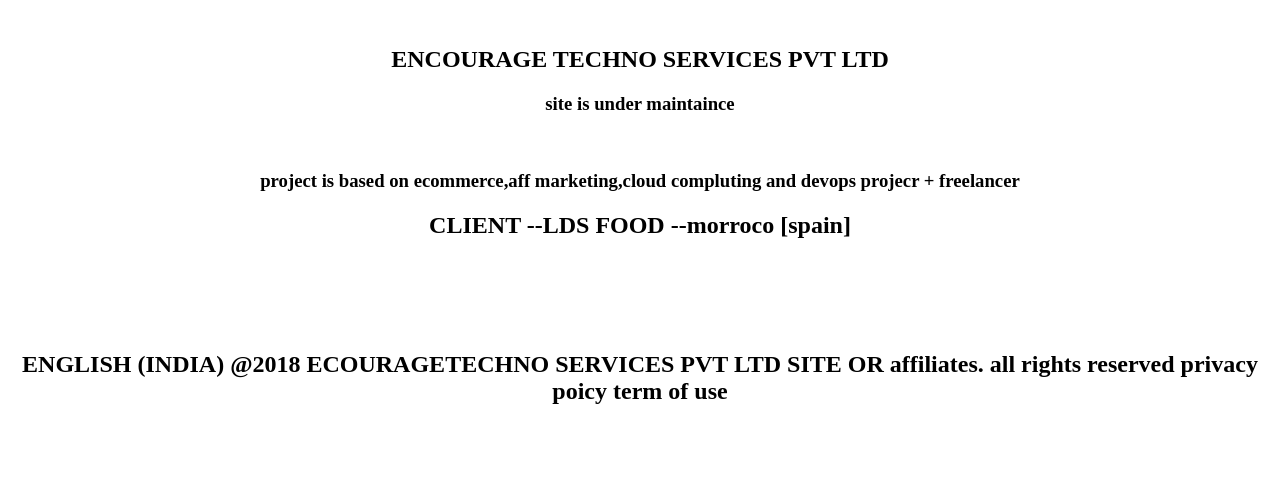
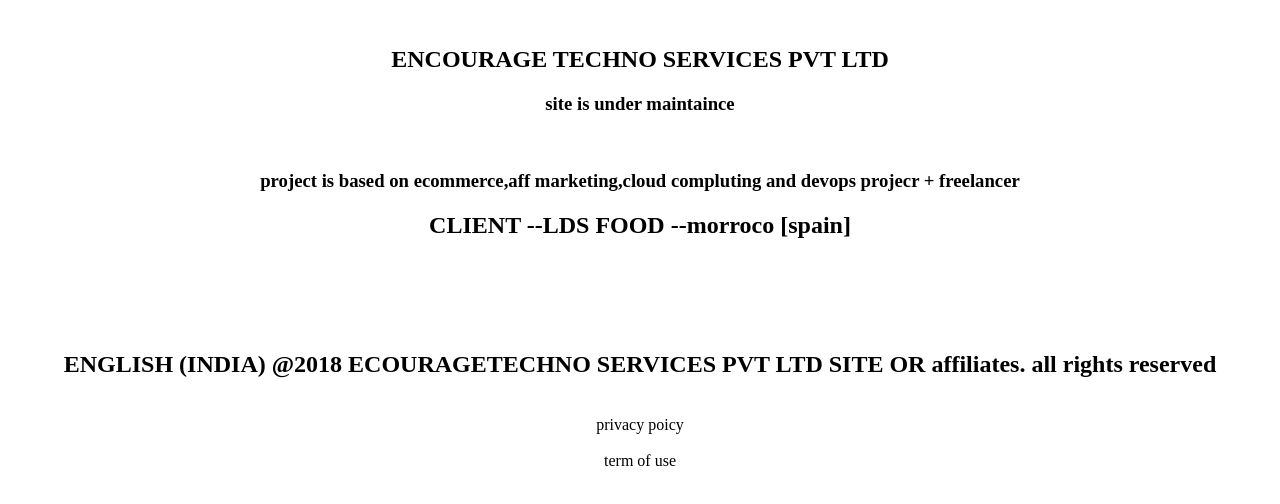
Before and after one commit to sandeepsharma303/encouragetech, a plain HTML site: page index.html in a window 1280 px wide. Drawn offline with Linux system fonts and the light colour scheme.

Commit message:
index.html

```diff
--- a/index.html
+++ b/index.html
@@ -12,6 +12,8 @@
 <br>
 </br>
 </br>
-<h2> ENGLISH (INDIA)    @2018 ECOURAGETECHNO SERVICES PVT LTD  SITE OR affiliates. all rights reserved   privacy poicy term of use </h2>
+<h2> ENGLISH (INDIA)    @2018 ECOURAGETECHNO SERVICES PVT LTD  SITE OR affiliates. all rights reserved</h2>
+<br>  privacy poicy </br>
+ <br> term of use </br>
 </center>
 </html>
```
